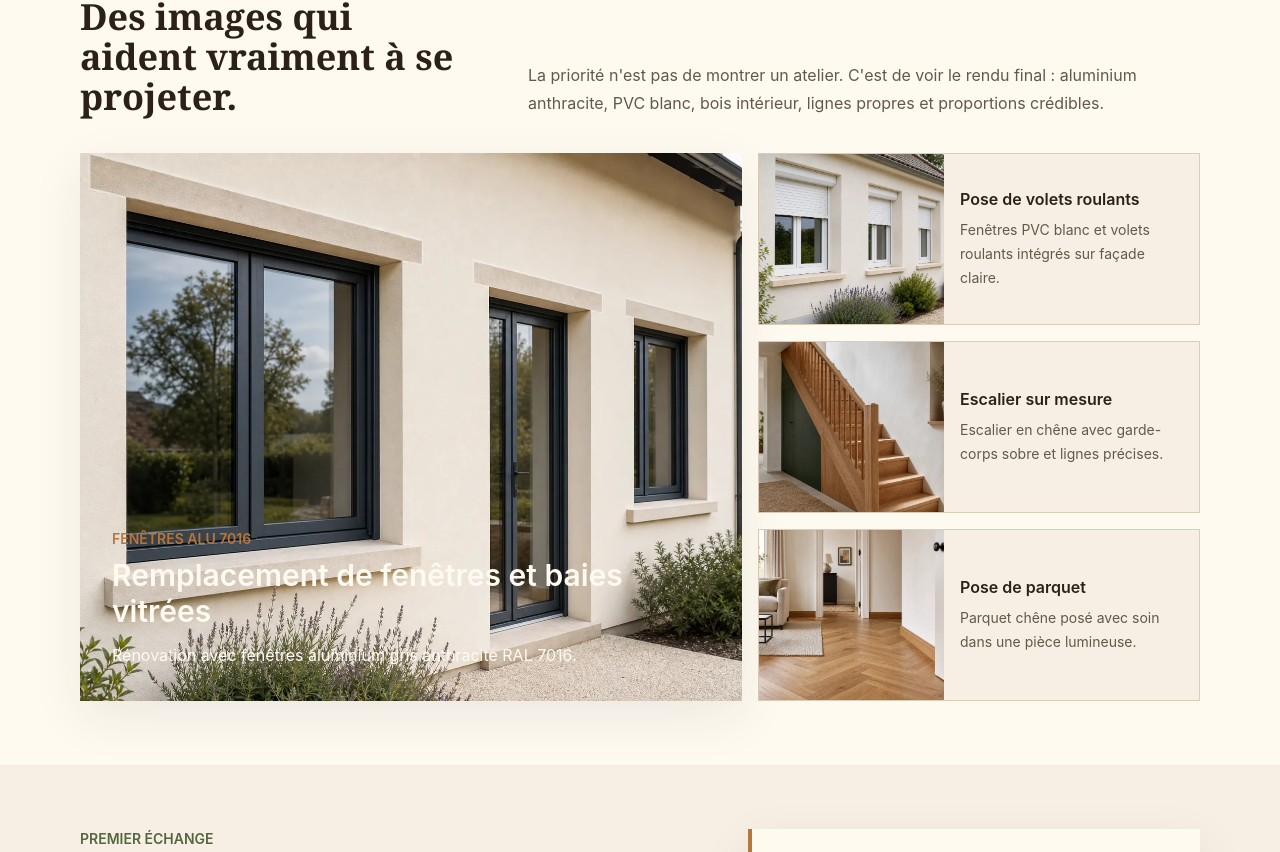
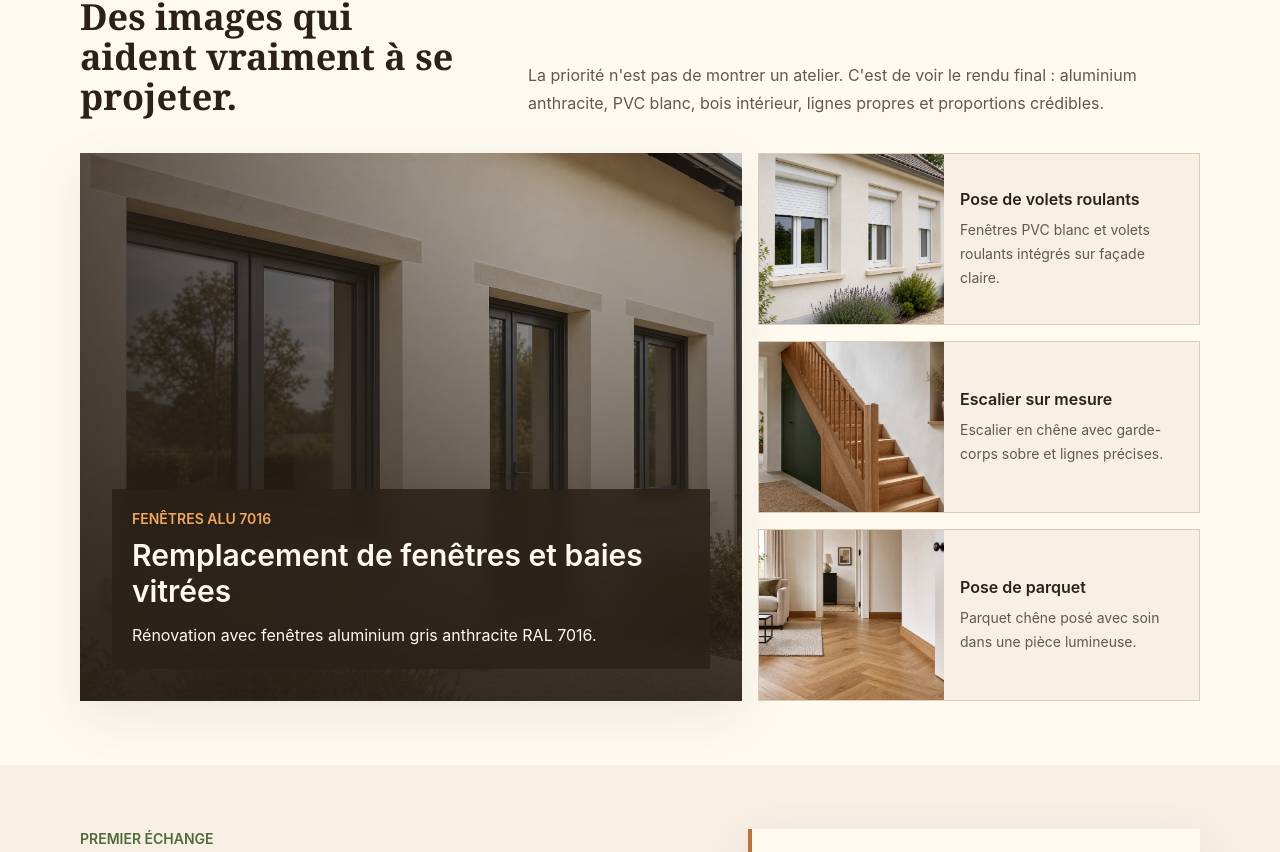
Before and after one commit to lHarido/espace-bois-menuiserie, a Next.js app: page / in a window 1280 px wide. Shown: the part 2000-2852 px from the top of the page. Built offline with nearby package versions, Linux system fonts and the light colour scheme; no server answers.

Commit message:
Improve contrast on image captions

```diff
--- a/app/globals.css
+++ b/app/globals.css
@@ -106,6 +106,30 @@ select:focus-visible {
   background-size: 24px 24px;
 }
 
+.image-overlay-contrast {
+  background:
+    linear-gradient(180deg, rgba(43, 33, 24, 0.22), rgba(43, 33, 24, 0.54) 46%, rgba(43, 33, 24, 0.92)),
+    linear-gradient(90deg, rgba(43, 33, 24, 0.7), transparent 72%);
+}
+
+.image-caption-panel {
+  background: rgba(43, 33, 24, 0.86);
+  box-shadow: 0 16px 40px rgba(43, 33, 24, 0.24);
+  backdrop-filter: blur(8px);
+}
+
+.image-caption-kicker {
+  color: #f2a75f;
+  text-shadow: 0 1px 2px rgba(43, 33, 24, 0.82);
+}
+
+.image-caption-chip {
+  background: rgba(43, 33, 24, 0.86);
+  color: #fffaf0;
+  box-shadow: inset 0 0 0 1px rgba(255, 250, 240, 0.12);
+  backdrop-filter: blur(8px);
+}
+
 .text-balance {
   text-wrap: balance;
 }
--- a/app/page.tsx
+++ b/app/page.tsx
@@ -256,13 +256,15 @@ export default function HomePage() {
                 sizes="(min-width: 1024px) 58vw, 100vw"
                 className="object-cover transition duration-500 group-hover:scale-[1.03]"
               />
-              <div className="absolute inset-0 bg-gradient-to-t from-ink/82 via-ink/16 to-transparent" aria-hidden="true" />
+              <div className="image-overlay-contrast absolute inset-0" aria-hidden="true" />
               <div className="absolute inset-x-0 bottom-0 p-6 sm:p-8">
-                <p className="text-sm font-semibold uppercase text-timber">Fenêtres alu 7016</p>
-                <h3 className="mt-2 max-w-xl text-2xl font-semibold leading-tight sm:text-3xl">
-                  {mainProjects[0].title}
-                </h3>
-                <p className="mt-3 max-w-xl leading-7 text-paper/82">{mainProjects[0].description}</p>
+                <div className="image-caption-panel max-w-2xl p-4 sm:p-5">
+                  <p className="image-caption-kicker text-sm font-semibold uppercase">Fenêtres alu 7016</p>
+                  <h3 className="mt-2 max-w-xl text-2xl font-semibold leading-tight sm:text-3xl">
+                    {mainProjects[0].title}
+                  </h3>
+                  <p className="mt-3 max-w-xl leading-7 text-paper/86">{mainProjects[0].description}</p>
+                </div>
               </div>
             </Link>
 
--- a/app/prestations/page.tsx
+++ b/app/prestations/page.tsx
@@ -41,19 +41,21 @@ export default function PrestationsPage() {
               sizes="(min-width: 1024px) 55vw, 100vw"
               className="object-cover"
             />
-            <div className="absolute inset-0 bg-gradient-to-t from-ink/76 via-ink/10 to-transparent" aria-hidden="true" />
+            <div className="image-overlay-contrast absolute inset-0" aria-hidden="true" />
             <figcaption className="absolute inset-x-0 bottom-0 p-5 text-paper sm:p-7">
-              <p className="text-xs font-semibold uppercase leading-5 tracking-[0.12em] text-timber">
+              <div className="image-caption-panel max-w-2xl p-4 sm:p-5">
+                <p className="image-caption-kicker text-xs font-semibold uppercase leading-5 tracking-[0.12em]">
                   <span className="sm:hidden">Rendu menuiseries</span>
                   <span className="hidden sm:inline">Fenêtres, volets, finitions</span>
                 </p>
                 <p className="mt-2 max-w-lg text-2xl font-semibold leading-tight">
                   Voir le rendu final avant de parler produit.
                 </p>
-              <div className="mt-5 grid gap-2 text-sm text-paper/86 sm:grid-cols-3">
-                <span className="bg-ink/78 px-3 py-2 backdrop-blur">Alu RAL 7016</span>
-                <span className="bg-ink/78 px-3 py-2 backdrop-blur">PVC blanc</span>
-                <span className="bg-ink/78 px-3 py-2 backdrop-blur">Bois intérieur</span>
+                <div className="mt-5 grid gap-2 text-sm sm:grid-cols-3">
+                  <span className="image-caption-chip px-3 py-2">Alu RAL 7016</span>
+                  <span className="image-caption-chip px-3 py-2">PVC blanc</span>
+                  <span className="image-caption-chip px-3 py-2">Bois intérieur</span>
+                </div>
               </div>
             </figcaption>
           </figure>
--- a/app/realisations/page.tsx
+++ b/app/realisations/page.tsx
@@ -46,13 +46,15 @@ export default function RealisationsPage() {
                 sizes="(min-width: 1024px) 58vw, 100vw"
                 className="object-cover"
               />
-              <div className="absolute inset-0 bg-gradient-to-t from-ink/82 via-ink/10 to-transparent" aria-hidden="true" />
+              <div className="image-overlay-contrast absolute inset-0" aria-hidden="true" />
               <div className="absolute inset-x-0 bottom-0 p-6 sm:p-8">
-                <p className="text-sm font-semibold uppercase text-timber">Point de repère</p>
-                <h2 className="mt-2 max-w-2xl text-2xl font-semibold leading-tight sm:text-3xl">
-                  {featured.title}
-                </h2>
-                <p className="mt-3 max-w-xl leading-7 text-paper/84">{featured.description}</p>
+                <div className="image-caption-panel max-w-2xl p-4 sm:p-5">
+                  <p className="image-caption-kicker text-sm font-semibold uppercase">Point de repère</p>
+                  <h2 className="mt-2 max-w-2xl text-2xl font-semibold leading-tight sm:text-3xl">
+                    {featured.title}
+                  </h2>
+                  <p className="mt-3 max-w-xl leading-7 text-paper/86">{featured.description}</p>
+                </div>
               </div>
             </article>
 
--- a/app/zone-intervention/page.tsx
+++ b/app/zone-intervention/page.tsx
@@ -244,15 +244,17 @@ export default function ZoneInterventionPage() {
               sizes="(min-width: 1024px) 52vw, 100vw"
               className="object-cover"
             />
-            <div className="absolute inset-0 bg-gradient-to-t from-ink/78 via-ink/10 to-transparent" aria-hidden="true" />
+            <div className="image-overlay-contrast absolute inset-0" aria-hidden="true" />
             <figcaption className="absolute inset-x-0 bottom-0 p-5 text-paper sm:p-7">
-              <p className="text-xs font-semibold uppercase leading-5 tracking-[0.12em] text-timber">
+              <div className="image-caption-panel max-w-xl p-4 sm:p-5">
+                <p className="image-caption-kicker text-xs font-semibold uppercase leading-5 tracking-[0.12em]">
                   <span className="sm:hidden">Ain, Pays de Gex</span>
                   <span className="hidden sm:inline">Ain, Pays de Gex, Haute-Savoie proche</span>
                 </p>
                 <p className="mt-2 max-w-lg text-2xl font-semibold leading-tight">
                   Une zone large, mais pas au hasard : la commune se valide dès le premier appel.
                 </p>
+              </div>
             </figcaption>
           </figure>
         </div>
```
Lines whose indentation alone changed are shown as unchanged.
